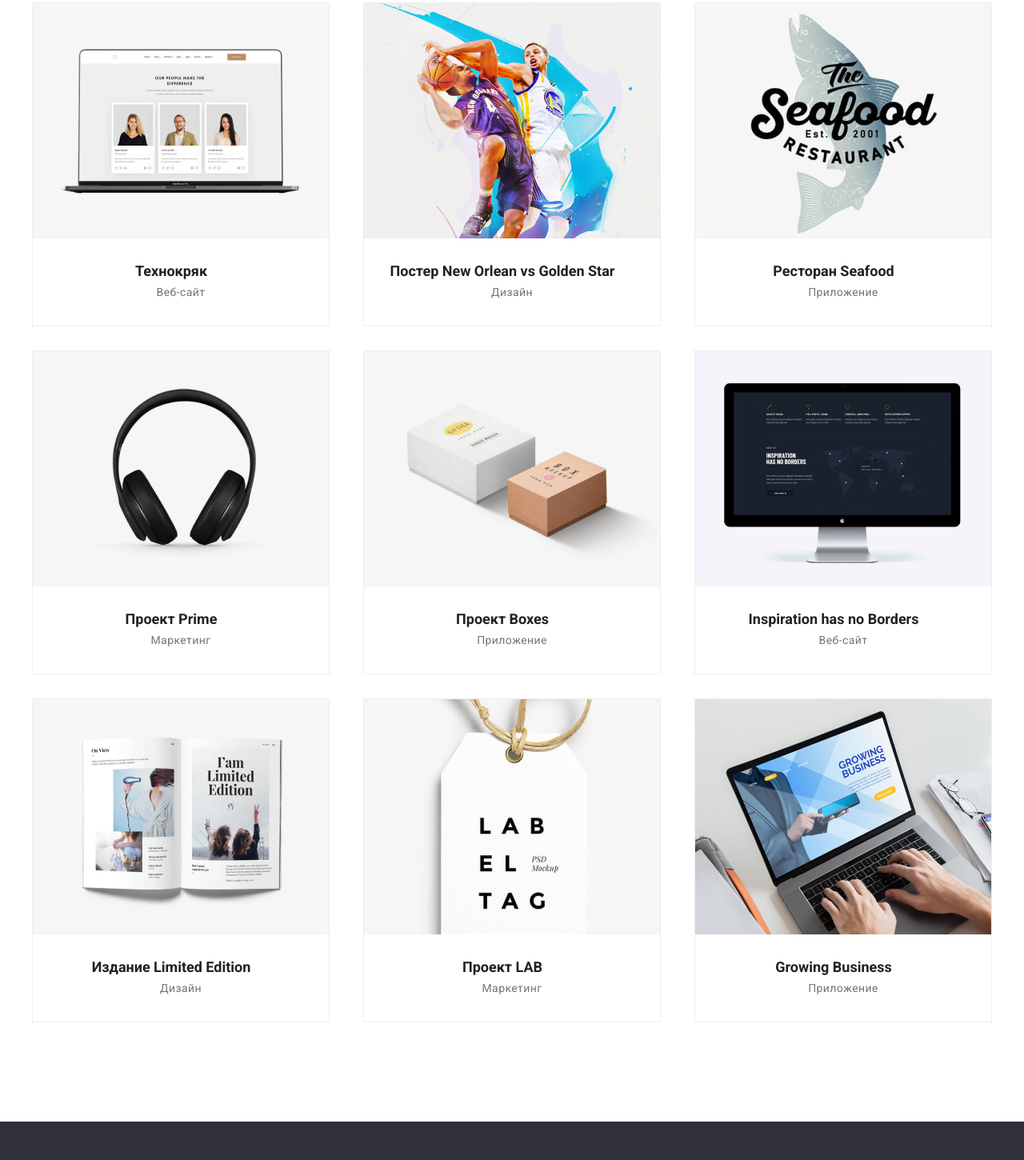
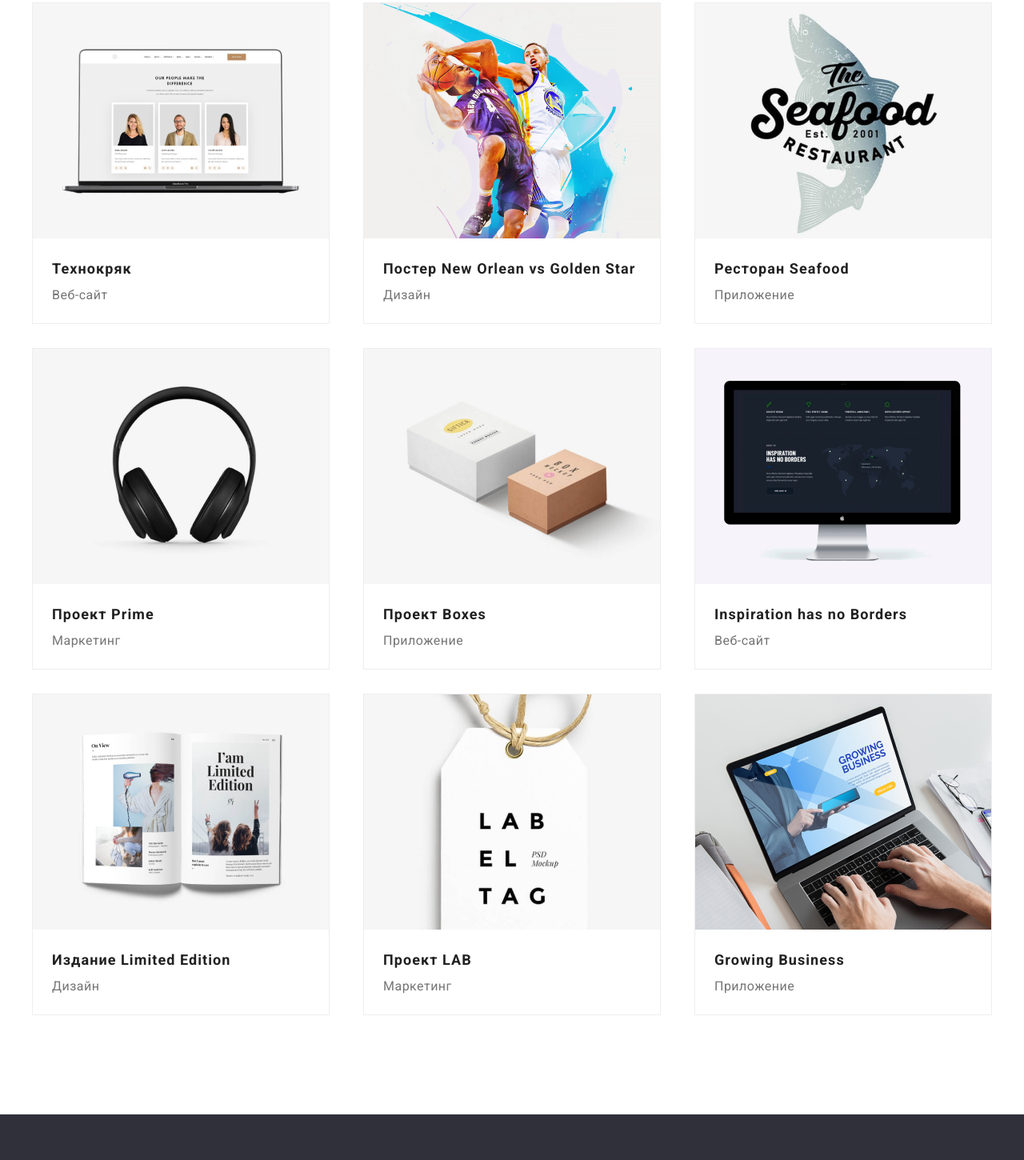
Before and after one commit to IrynaPet/goit-markup-hw-03, a plain HTML site: page portfolio.html in a window 1280 px wide. Shown: the part 238-1688 px from the top of the page at 80% size. Drawn offline with Linux system fonts and the light colour scheme.

Commit message:
23022022

```diff
--- a/css/style.css
+++ b/css/style.css
@@ -136,6 +136,11 @@ border-radius: 0px 0px 4px 4px;
     text-transform: uppercase;
     margin-bottom: 10px;
 }
+.card{
+    padding: 20px 24px;
+    border: 1px solid var(--border-container-card);
+    border-top: 0px;
+}
 h2 {
     color: var(--primary-text-color);
     font-size: 18px;
@@ -259,13 +264,14 @@ margin-bottom: 30px;
 .lead-title{
 font-weight: 700;
     font-size: 18px;
-    line-height:
+    line-height: 2;
     letter-spacing: 0.06em;
-    margin-right: 24px;
-    margin-bottom: 4px;
+    /*margin-right: 24px;
+    margin-bottom: 4px;*/
 }
 .subtitle-lead{
-
+font-size: 16px;
+    line-height: 1.88;
 }
 /*не могу разобраться с размерами футера и героя*/
 .icon{
--- a/portfolio.html
+++ b/portfolio.html
@@ -97,7 +97,7 @@
                                 src="./images/photo_tehnokryak.jpg"
                                 alt="технокряк"
                             />
-                            <div class="img-title">
+                            <div class="card">
                             <h2 class="lead-title">Технокряк</h2>
                             <p class="subtitle-lead">Веб-сайт</p>
                             </div>
@@ -106,9 +106,9 @@
                     <li class="conteiner-img">
                         <a href="">
                             <img src="./images/photo_poster.jpg" alt="постер" />
-                            <div class="img-title">
+                            <div class="card">
                             <h2 class="lead-title">Постер New Orlean vs Golden Star</h2>
-                            <p>Дизайн</p>
+                            <p class="subtitle-lead">Дизайн</p>
                             </div>
                         </a>
                     </li>
@@ -118,9 +118,9 @@
                                 src="./images/photo_resto.jpg"
                                 alt="ресторан"
                             />
-                            <div class="img-title">
+                            <div class="card">
                             <h2 class="lead-title">Ресторан Seafood</h2>
-                            <p>Приложение</p>
+                            <p class="subtitle-lead">Приложение</p>
                             </div>
                         </a>
                     </li>
@@ -130,18 +130,18 @@
                                 src="./images/photo_prime.jpg"
                                 alt="наушники"
                             />
-                             <div class="img-title">
+                             <div class="card">
                             <h2 class="lead-title">Проект Prime</h2>
-                            <p>Маркетинг</p>
+                            <p class="subtitle-lead">Маркетинг</p>
                             </div>
                         </a>
                     </li>
                     <li class="conteiner-img">
                         <a href="">
                             <img src="./images/photo_boxes.jpg" alt="коробки" />
-                            <div class="img-title">
+                            <div class="card">
                             <h2 class="lead-title">Проект Boxes</h2>
-                            <p>Приложение</p>
+                            <p class="subtitle-lead">Приложение</p>
                             </div>
                         </a>
                     </li>
@@ -151,9 +151,9 @@
                                 src="./images/photo_borders.jpg"
                                 alt="монитор"
                             />
-                            <div class="img-title">
+                            <div class="card">
                             <h2 class="lead-title">Inspiration has no Borders</h2>
-                            <p>Веб-сайт</p>
+                            <p class="subtitle-lead">Веб-сайт</p>
                             </div>
                         </a>
                     </li>
@@ -163,18 +163,18 @@
                                 src="./images/photo_magazin.jpg"
                                 alt="журнал"
                             />
-                            <div class="img-title">
+                            <div class="card">
                             <h2 class="lead-title">Издание Limited Edition</h2>
-                            <p>Дизайн</p>
+                            <p class="subtitle-lead">Дизайн</p>
                             </div>
                         </a>
                     </li>
                     <li class="conteiner-img">
                         <a href="">
                             <img src="./images/photo_lab.jpg" alt="бирка" />
-                            <div class="img-title">
+                            <div class="card">
                             <h2 class="lead-title">Проект LAB</h2>
-                            <p>Маркетинг</p>
+                            <p class="subtitle-lead">Маркетинг</p>
                             </div>
                         </a>
                     </li>
@@ -184,9 +184,9 @@
                                 src="./images/photo_business.jpg"
                                 alt="ноутбук"
                             />
-                            <div class="img-title">
+                            <div class="card">
                             <h2 class="lead-title">Growing Business</h2>
-                            <p>Приложение</p>
+                            <p class="subtitle-lead">Приложение</p>
                             </div>
                         </a>
                     </li>
```
